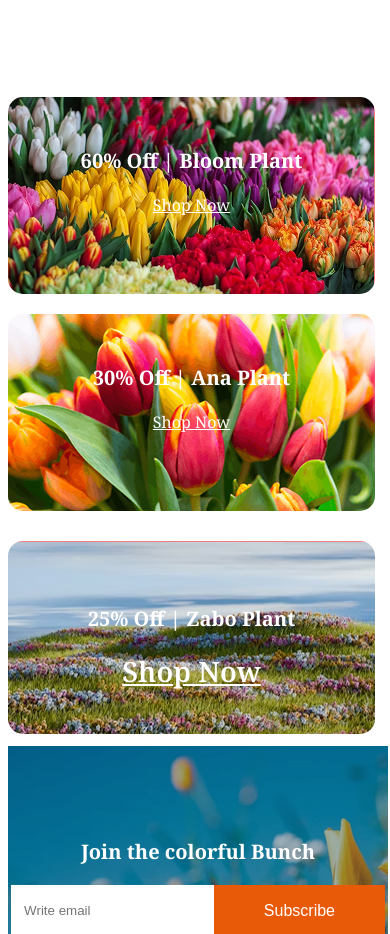
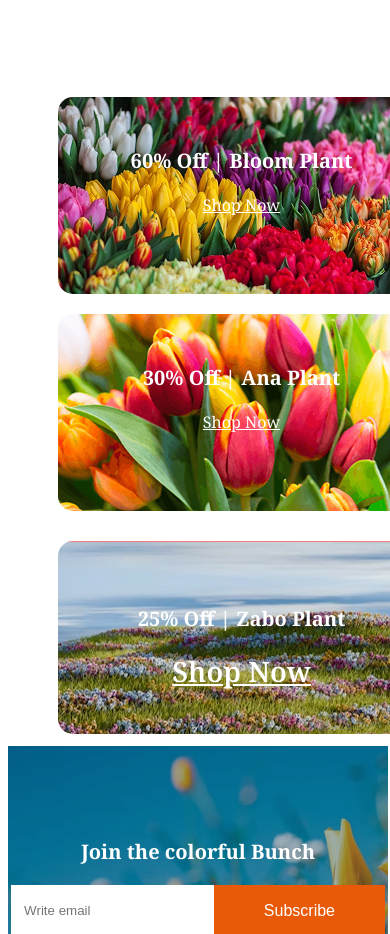
Before and after one commit to sohebakhter/assignment-2, a plain HTML site: page index.html in a window 390 px wide. Shown: the part 4365-5299 px from the top of the page. Drawn offline with Linux system fonts and the light colour scheme.

Commit message:
resposive deal container fixed

```diff
--- a/styles/assignment.css
+++ b/styles/assignment.css
@@ -389,6 +389,8 @@ footer {
   width: auto;
 }
 .deal-container{
+  width: 100%;
+  margin-left: 50px;
   display: flex;
   flex-direction: column;
   align-items:start;
```
